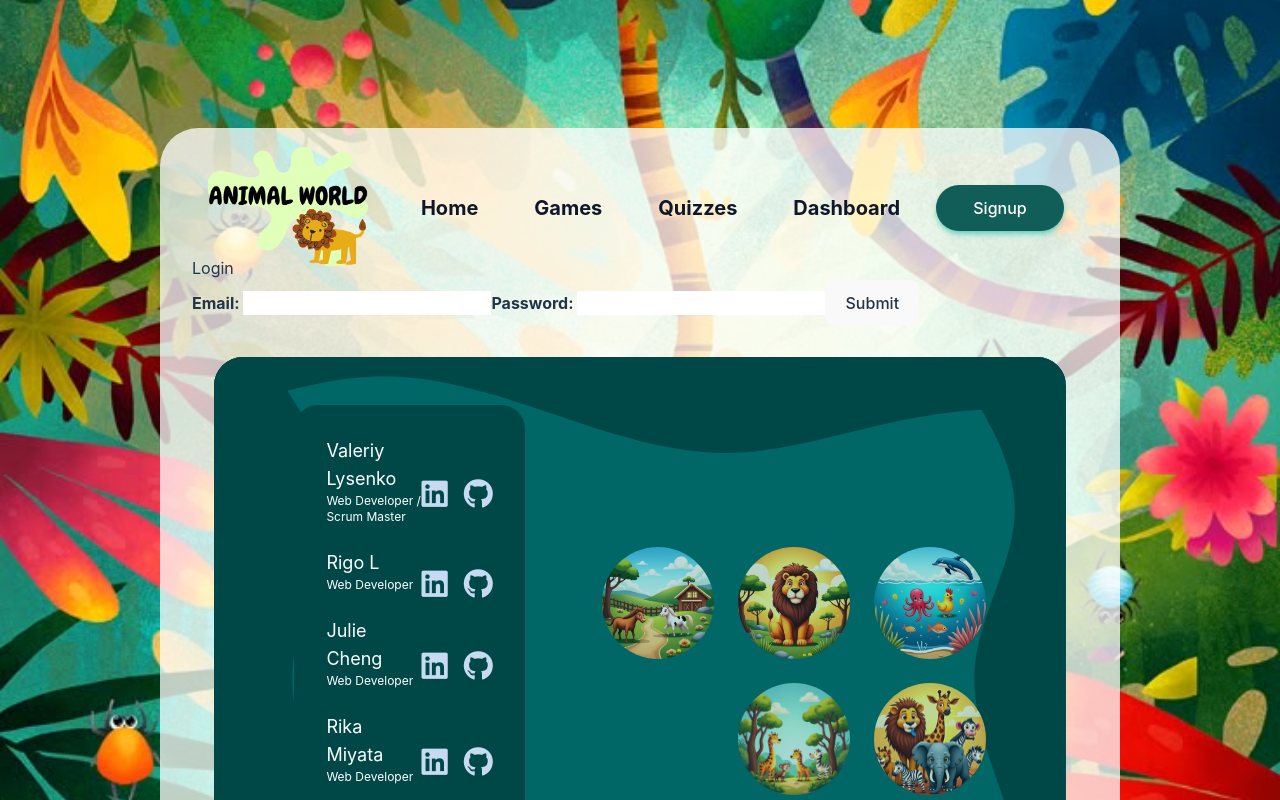
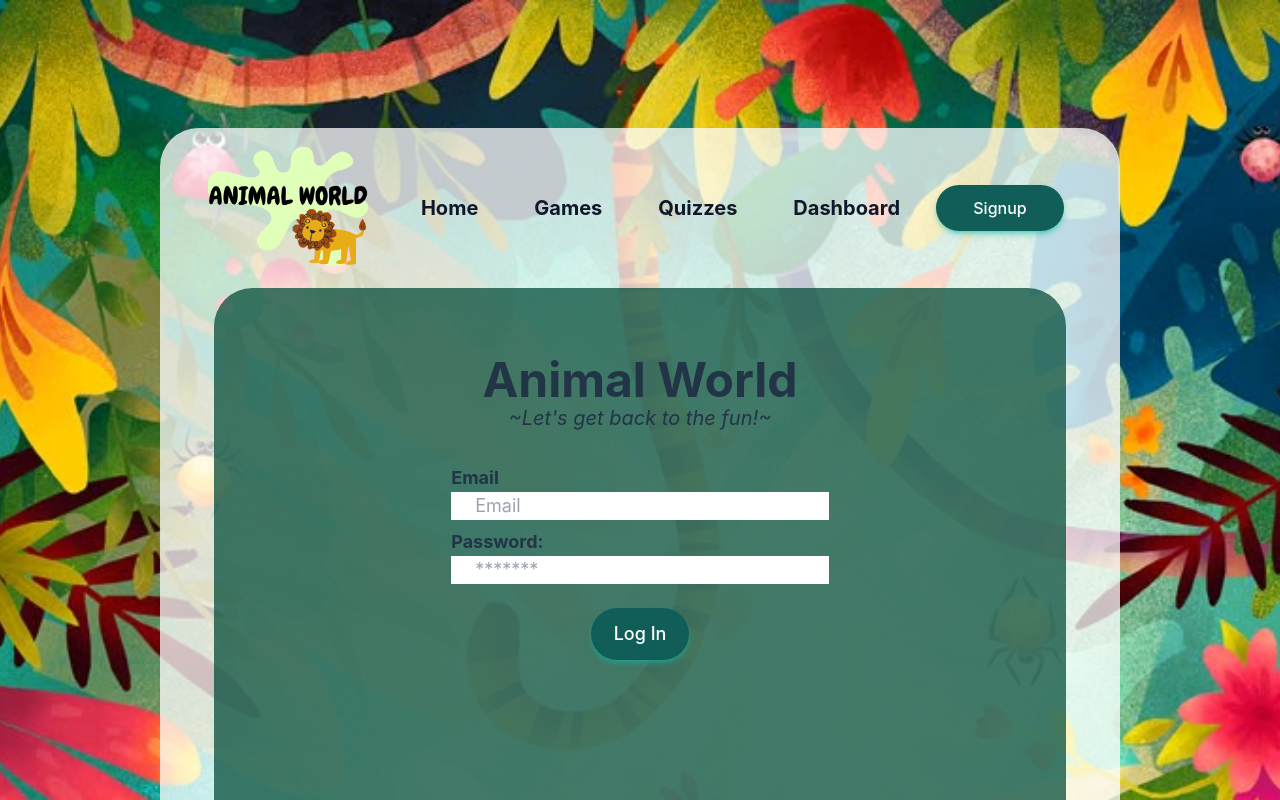
Before and after one commit to chingu-voyages/V54-tier3-team-36, a React (Vite) app in the folder client/: page /login in a window 1280 px wide. Shown: the top 800 px of the page. Built offline with nearby package versions, Linux system fonts and the light colour scheme.

Commit message:
login design changed to match signup

```diff
--- a/client/src/components/Header.jsx
+++ b/client/src/components/Header.jsx
@@ -5,7 +5,7 @@ import { useAuth } from "../context/auth";
 
 
 const Header = () => {
-  const { user, logout } = useAuth();
+  const { user } = useAuth();
 
   return (
     <>
--- a/client/src/components/Login.jsx
+++ b/client/src/components/Login.jsx
@@ -58,36 +58,41 @@ const Login = () => {
   }
 
   return (
-    <div className="w-full">
-        <form onSubmit={handleSubmit}>
-        <h2>Login</h2>
-
-        <label>
-          <strong>Email: </strong>
+    <div className='w-[95%] h-[70vh] bg-emerald-900 text-lg bg-opacity-75 rounded-[3vw] px-12 md:pt-12 mb-10 mx-auto mt-8'>
+      <form className="flex flex-col py-5 items-center" onSubmit={handleSubmit}>
+        <h2 className='text-3xl md:text-5xl font-bold'>Animal World</h2>
+        <h2 className='italic md:text-xl'>~Let's get back to the fun!~</h2>
+        <div className='flex flex-col w-full md:w-[50%] py-6'>
+          <label htmlFor="email" className='mt-2'>
+            <strong>Email</strong>
+          </label>
           <input
             type="email"
             name="email"
+            id="email"
+            placeholder='Email'
             value={formData.email}
             onChange={handleChange}
-            className='text-black'
+            className='text-black pl-2 md:pl-6'
           />
-        </label>
 
-        <label>
-          <strong>Password: </strong>
+          <label htmlFor='password' className='mt-2'>
+            <strong>Password: </strong>
+          </label>
           <input
             type="password"
+            id='password'
             name="password"
+            placeholder='*******'
             value={formData.password}
             onChange={handleChange}
-            className='text-black'
+            className='text-black pl-2 md:pl-6'
           />
-        </label>
 
-        <button type='submit'>Submit</button>
+        </div>
+        <button className="bg-teal-800 shadow-md shadow-teal-500/50 hover:opacity-85 rounded-full text-white" type='submit'>Log In</button>
+        {message && <p>{message}</p>}
       </form>
-      {message && <p>{message}</p>}
-
     </div>
   )
 }
--- a/client/src/context/auth.jsx
+++ b/client/src/context/auth.jsx
@@ -13,7 +13,6 @@ const AuthProvider = ({ children }) => {
 	// Check token on load
 	useEffect(() => {
 		const token = sessionStorage.getItem('token');
-		console.log("token stored in sessionstorage", token)
 		const verifyToken = async() => {
 			try {
 				const response = await fetch(`${backendUrl}/api/auth/verifytoken`, {
```
